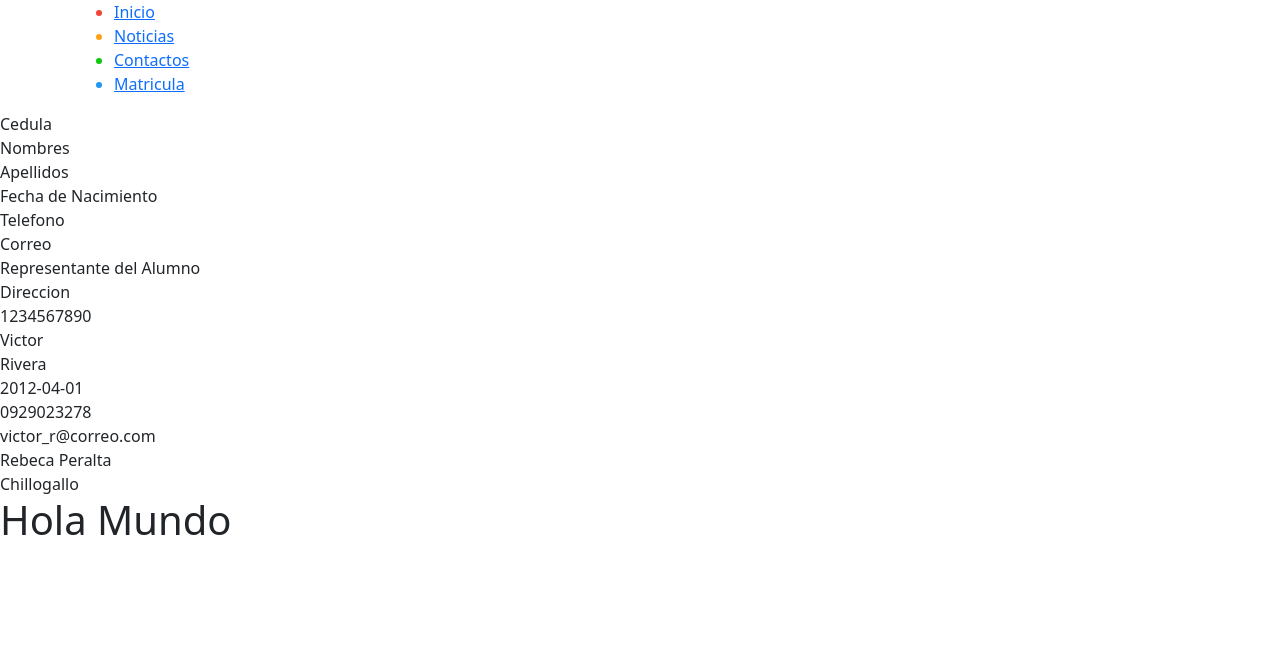
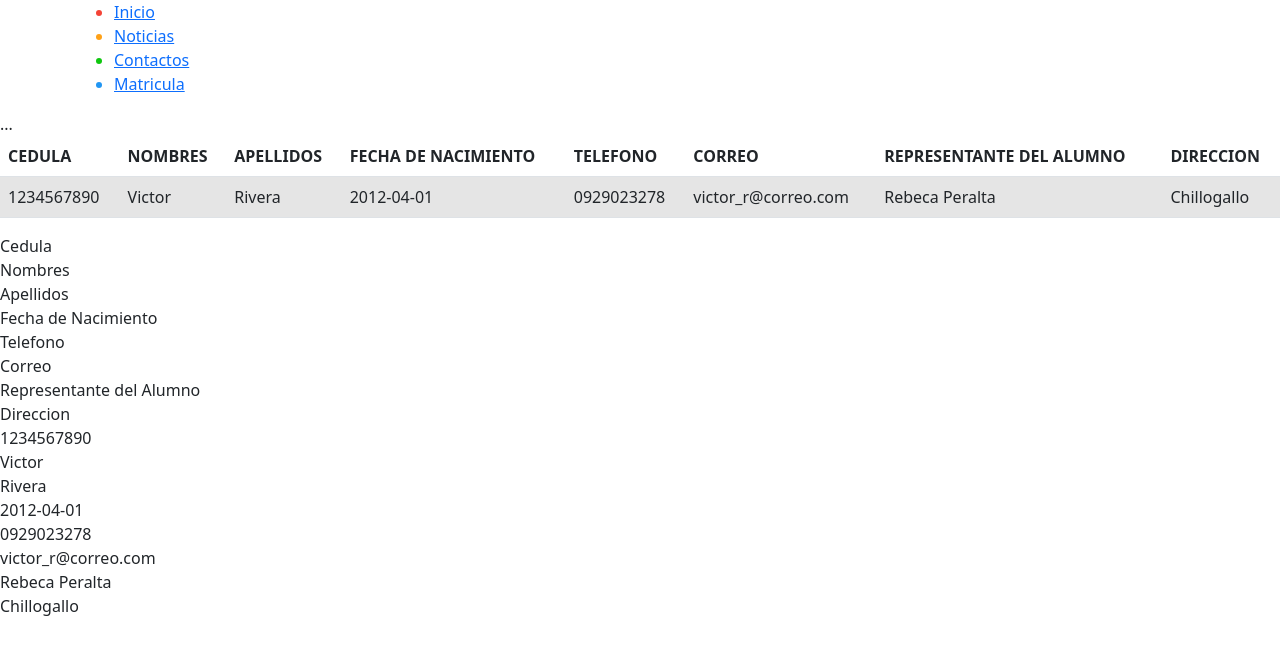
Before and after one commit to libreriavict/practischool, a PHP site: page / in a window 1280 px wide. Shown: the top 655 px of the page. Run offline with PHP 8.4, Linux system fonts and the light colour scheme; data comes from the database, SQL or seed files in the repository.

Commit message:
Diseño de la Tabla

```diff
--- a/index.php
+++ b/index.php
@@ -6,11 +6,13 @@
 
 <!DOCTYPE html>
 <html lang="es">
+
 <head>
     <meta charset="UTF-8">
     <meta http-equiv="X-UA-Compatible" content="IE=edge">
     <meta name="viewport" content="width=device-width, initial-scale=1.0">
-    <link href="https://cdn.jsdelivr.net/npm/bootstrap@5.2.3/dist/css/bootstrap.min.css" rel="stylesheet" integrity="sha384-rbsA2VBKQhggwzxH7pPCaAqO46MgnOM80zW1RWuH61DGLwZJEdK2Kadq2F9CUG65" crossorigin="anonymous">
+    <link href="https://cdn.jsdelivr.net/npm/bootstrap@5.2.3/dist/css/bootstrap.min.css" rel="stylesheet"
+        integrity="sha384-rbsA2VBKQhggwzxH7pPCaAqO46MgnOM80zW1RWuH61DGLwZJEdK2Kadq2F9CUG65" crossorigin="anonymous">
     <title>School Practi</title>
     <link rel="stylesheet" href="css/estilos.css">
 </head>
@@ -52,6 +54,70 @@
         </div>
     </div>
 
+    <table class="table">
+        <thead>
+            <th>CEDULA</th>
+            <th>NOMBRES</th>
+            <th>APELLIDOS</th>
+            <th>FECHA DE NACIMIENTO</th>
+            <th>TELEFONO</th>
+            <th>CORREO</th>
+            <th>REPRESENTANTE DEL ALUMNO</th>
+            <th>DIRECCION</th>
+        </thead>
+        <tbody>
+            <tr class="table-active">
+
+                <?php
+            $resultado = mysqli_query($conexion, $estudiante);
+
+            while ($row = mysqli_fetch_assoc($resultado)) {
+            ?>
+
+                <td><div class="table__item">
+                    <?php echo $row["estCedula"]; ?>
+                </div></td>
+
+                <td><div class="table__item">
+                    <?php echo $row["estNombres"]; ?>
+                </div></td>
+
+                <td><div class="table__item">
+                    <?php echo $row["estApellidos"]; ?>
+                </div></td>
+
+                <td><div class="table__item">
+                    <?php echo $row["estFechaNacimiento"]; ?>
+                </div></td>
+
+                <td><div class="table__item">
+                    <?php echo $row["estTelefono"]; ?>
+                </div></td>
+
+                <td><div class="table__item">
+                    <?php echo $row["estCorreo"]; ?>
+                </div></td>
+
+                <td><div class="table__item">
+                    <?php echo $row["estRepresentantePadres"]; ?>
+                </div></td>
+
+                <td><div class="table__item">
+                    <?php echo $row["estDireccion"]; ?>
+                </div></td>
+
+                <?php
+            }
+            ?>
+            </tr>
+
+            <tr>
+                ...
+            </tr>
+
+        </tbody>
+    </table>
+
 
     <div class="container-table">
 
@@ -67,17 +133,33 @@
         <?php
         $resultado = mysqli_query($conexion, $estudiante);
 
-        while($row = mysqli_fetch_assoc($resultado)){
+        while ($row = mysqli_fetch_assoc($resultado)) {
         ?>
 
-            <div class="table__item"><?php echo $row["estCedula"]; ?></div>
-            <div class="table__item"><?php echo $row["estNombres"]; ?></div>
-            <div class="table__item"><?php echo $row["estApellidos"]; ?></div>
-            <div class="table__item"><?php echo $row["estFechaNacimiento"]; ?></div>
-            <div class="table__item"><?php echo $row["estTelefono"]; ?></div>
-            <div class="table__item"><?php echo $row["estCorreo"]; ?></div>
-            <div class="table__item"><?php echo $row["estRepresentantePadres"]; ?></div>
-            <div class="table__item"><?php echo $row["estDireccion"]; ?></div>
+        <div class="table__item">
+            <?php echo $row["estCedula"]; ?>
+        </div>
+        <div class="table__item">
+            <?php echo $row["estNombres"]; ?>
+        </div>
+        <div class="table__item">
+            <?php echo $row["estApellidos"]; ?>
+        </div>
+        <div class="table__item">
+            <?php echo $row["estFechaNacimiento"]; ?>
+        </div>
+        <div class="table__item">
+            <?php echo $row["estTelefono"]; ?>
+        </div>
+        <div class="table__item">
+            <?php echo $row["estCorreo"]; ?>
+        </div>
+        <div class="table__item">
+            <?php echo $row["estRepresentantePadres"]; ?>
+        </div>
+        <div class="table__item">
+            <?php echo $row["estDireccion"]; ?>
+        </div>
 
         <?php
         }
@@ -85,6 +167,7 @@
 
     </div>
 
-    <h1>Hola Mundo</h1>
+
 </body>
+
 </html>
```
Lines whose indentation alone changed are shown as unchanged.
